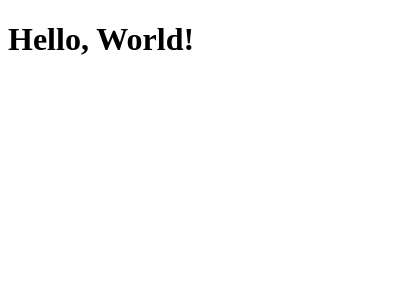
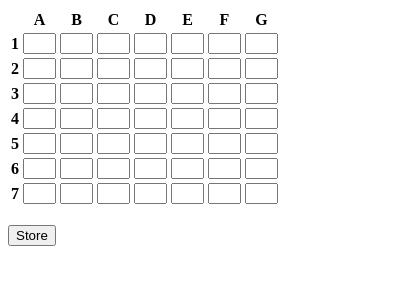
Before and after one commit to johnathan-coe/AutoNetGuard, a browser extension: page popup/index.html in a window 400 px wide. Drawn offline with Linux system fonts and the light colour scheme.

Commit message:
Place a table in the popup window, allowing the user to enter the content of their card. Populate this table using a script (populate.js)

```diff
--- a/popup/index.html
+++ b/popup/index.html
@@ -4,9 +4,29 @@
     <meta charset="UTF-8">
     <meta http-equiv="X-UA-Compatible" content="IE=edge">
     <meta name="viewport" content="width=device-width, initial-scale=1.0">
-    <title>Document</title>
+    <title>AutoNetGuard</title>
+    <style>
+
+    </style>
 </head>
 <body>
-    <h1>Hello, World!</h1>
+    <!-- This table is populated on page load by populate.js -->
+    <table>
+        <tbody id="ng-tablebody">
+            <tr></tr>
+            <tr></tr>
+            <tr></tr>
+            <tr></tr>
+            <tr></tr>
+            <tr></tr>
+            <tr></tr>
+            <tr></tr>
+        </tbody>
+    </table>
+
+    <br />
+    <button>Store</button>
+
+    <script src="populate.js"></script>
 </body>
 </html>
--- /dev/null
+++ b/popup/populate.js
@@ -0,0 +1,35 @@
+// This script populates the table with headings and input boxes
+let tbody = document.getElementById("ng-tablebody");
+
+// Top row
+let alphaHead = ["", "A", "B", "C", "D", "E", "F", "G"];
+alphaHead.forEach((content) => {
+    let elem = document.createElement("th");
+    elem.innerHTML = content;
+
+    tbody.children[0].appendChild(elem);
+});
+
+// For every row after
+for (let i=1; i<=7; i++) {
+    // First column is a header
+    let head = document.createElement("th");
+    head.innerHTML = i;
+    tbody.children[i].appendChild(head);
+
+    // Populate with inputs
+    for (let j=1; j<8; j++) {
+        let cell = document.createElement("td");
+        tbody.children[i].appendChild(cell);
+
+        let entry = document.createElement("input");
+        cell.appendChild(entry);
+
+        // Make the inputs only accept a single character
+        entry.setAttribute('maxlength', 1);
+        entry.setAttribute('size', 1);
+
+        // Set the name of the input to its co-ordinate
+        entry.setAttribute('name', alphaHead[j]+i);
+    }
+}
```
